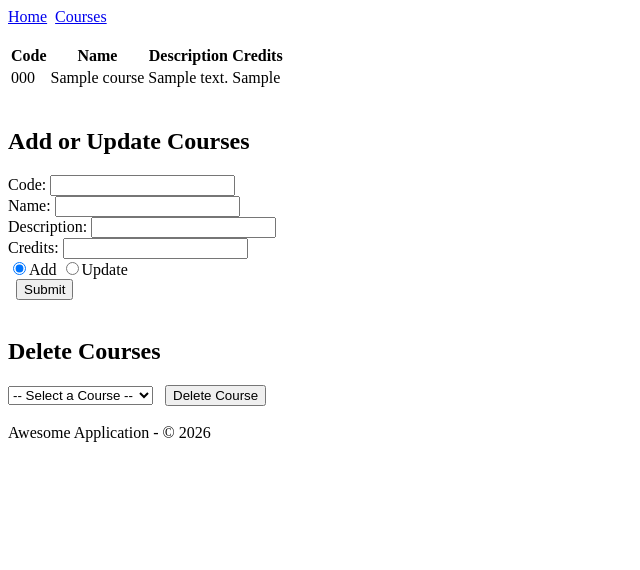
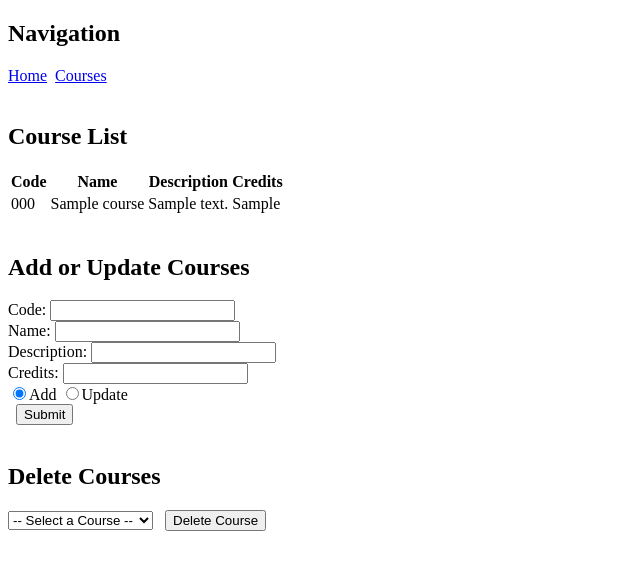
Before and after one commit to Jasmine-S-01/Cis2454-Winter2026-Project2-Jasmine-Spurlin, a PHP site: page /course in a window 1280 px wide. Shown: the top 570 px of the page, without its empty margins (0-640 px from the left). Run offline with PHP 8.4, Linux system fonts and the light colour scheme; tables that the repository leaves empty or names only in its code hold one stand-in row (values such as "Sample post").

Commit message:
Removed Footer

```diff
--- a/index.php
+++ b/index.php
@@ -1,5 +1,3 @@
 <?php
 
-
-
 echo "Hello World";
--- a/views/course.php
+++ b/views/course.php
@@ -3,11 +3,13 @@
 <html>
     <head>
         <meta charset="UTF-8">
-        <title>Stocks List</title>
+        <title>Course List</title>
     </head>
+     <h2>Navigation</h2>
     <?php include ('topNavigation.php'); ?>
     </br>
     <body>
+           <h2>Course List</h2>
         <table>
             <tr>
                 <th>Code</th>
@@ -53,5 +55,4 @@
         </form>
     </body>
     </br>
-    <?php include ('footer.php'); ?>
 </html>
--- a/views/error.php
+++ b/views/error.php
@@ -1,9 +1,7 @@
 <!DOCTYPE html>
-<?php include( 'topNavigation.php'); ?>
 <body>
     <?php
     echo "<p>Error message: $error_message </p>";
     ?>
 </body>
-<?php include( 'footer.php'); ?>
 </html>
--- a/views/footer.php
+++ /dev/null
@@ -1,4 +0,0 @@
-<footer>
-    Awesome Application - &copy; 2026
-</footer>
-</html>
```
